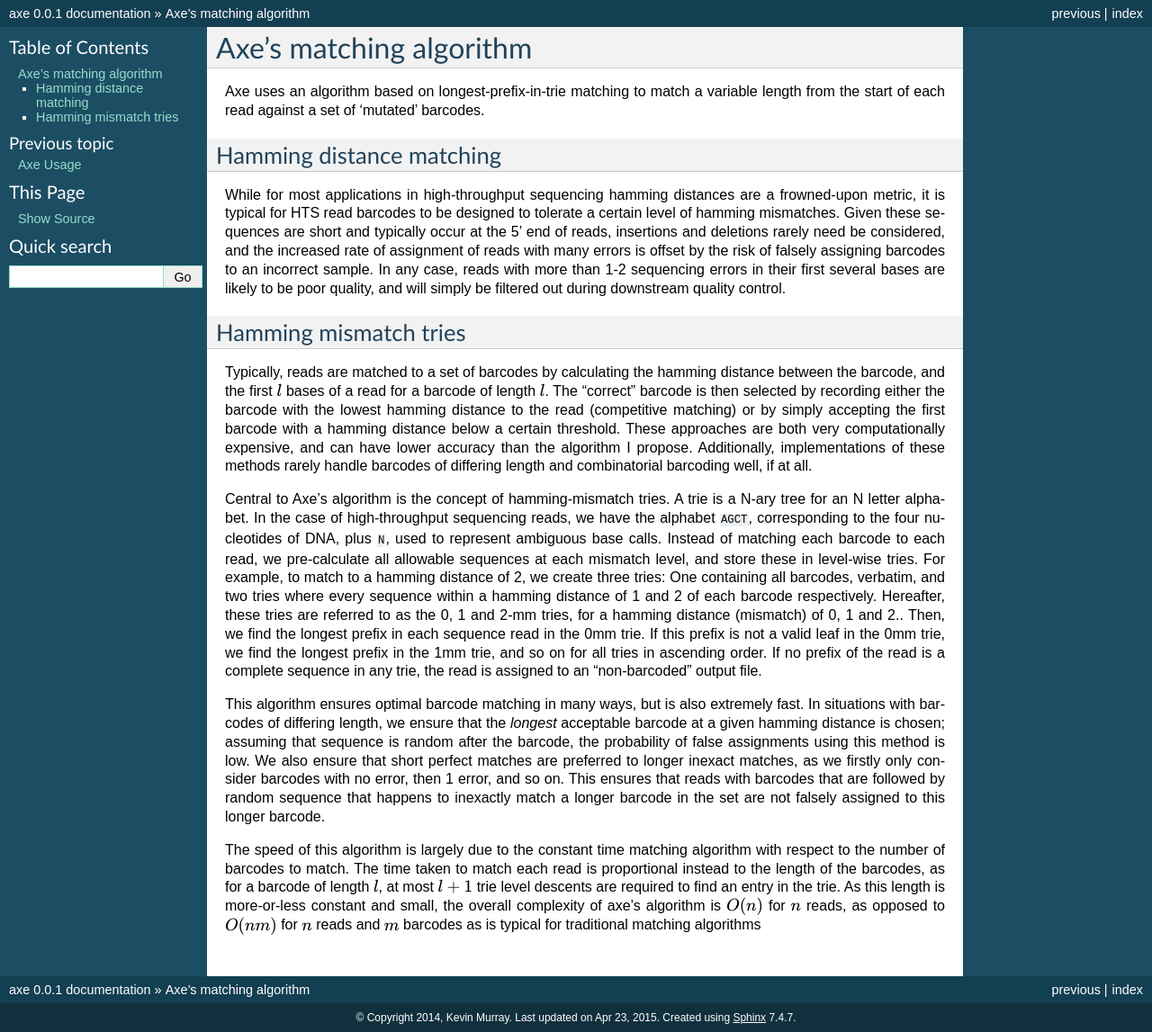
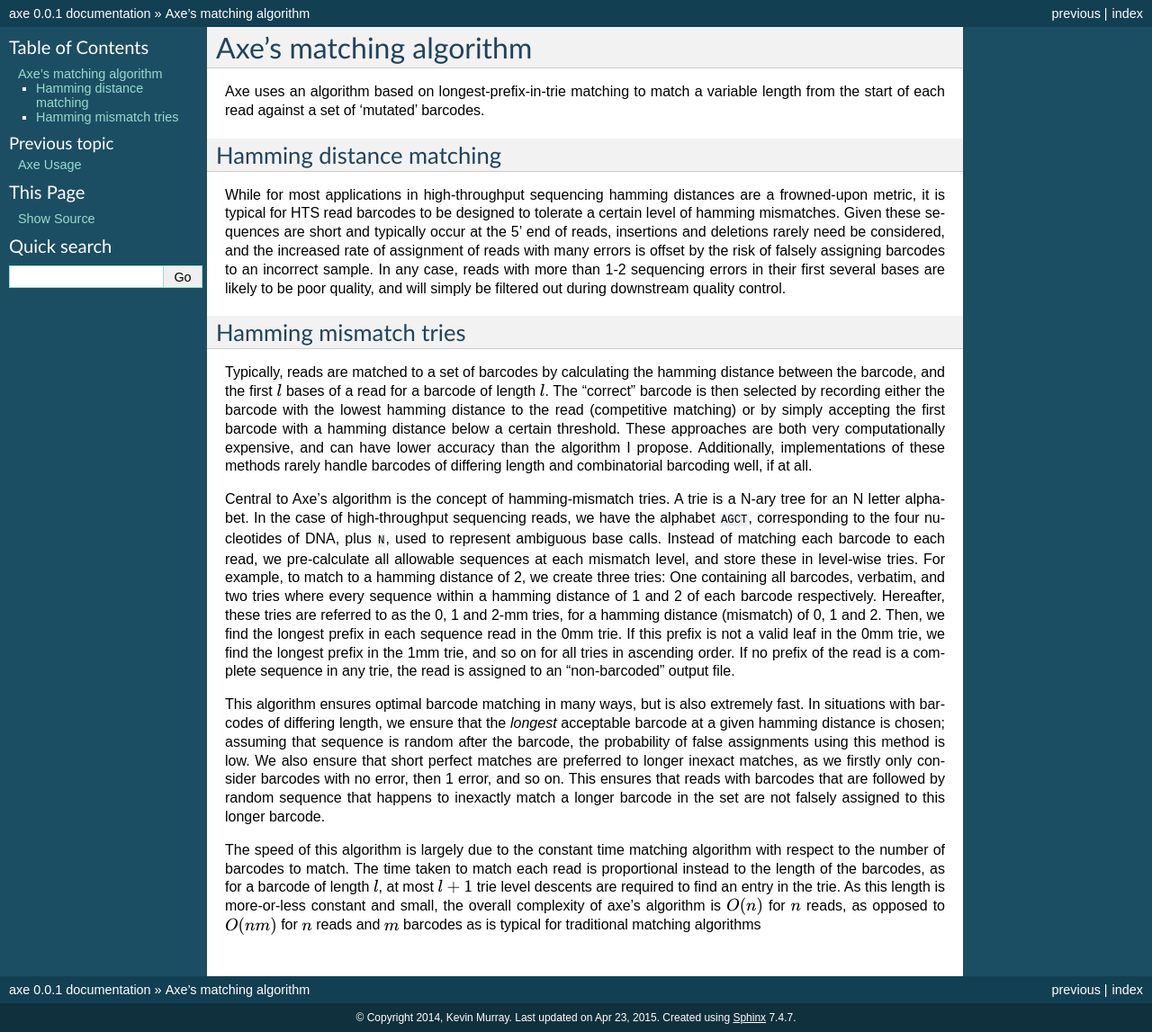
Before and after one commit to kdm9/axe, a Sphinx documentation site: the page built from docs/algorithm.rst, in a window 1280 px wide. Shown: the whole page at 90% size. Built offline with Sphinx 7.4.7, drawn with Linux system fonts in a browser that asks for light colours; formulas are drawn with MathJax 3.

```diff
--- a/docs/algorithm.rst
+++ b/docs/algorithm.rst
@@ -42,7 +42,7 @@ match to a hamming distance of 2, we create three tries: One containing all
 barcodes, verbatim, and two tries where every sequence within a hamming
 distance of 1 and 2 of each barcode respectively. Hereafter, these tries are
 referred to  as the 0, 1 and 2-mm tries, for a hamming distance (mismatch) of
-0, 1 and 2.. Then, we find the longest prefix in each sequence read in the 0mm
+0, 1 and 2. Then, we find the longest prefix in each sequence read in the 0mm
 trie. If this prefix is not a valid leaf in the 0mm trie, we find the longest
 prefix in the 1mm trie, and so on for all tries in ascending order. If no
 prefix of the read is a complete sequence in any trie, the read is assigned to
```
